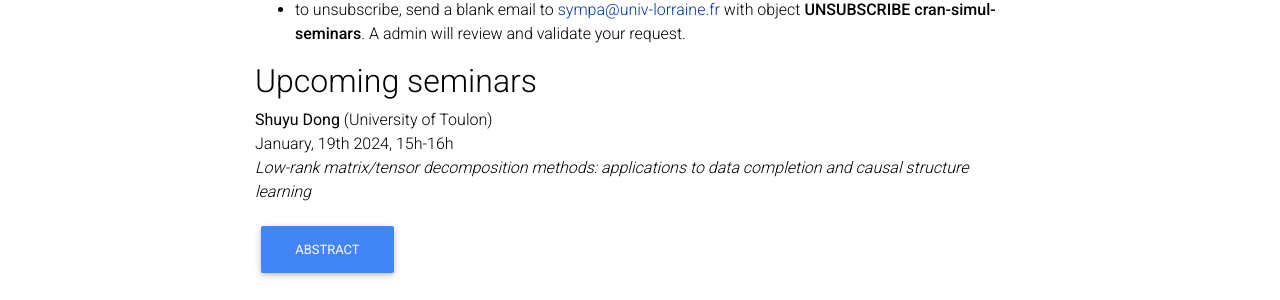
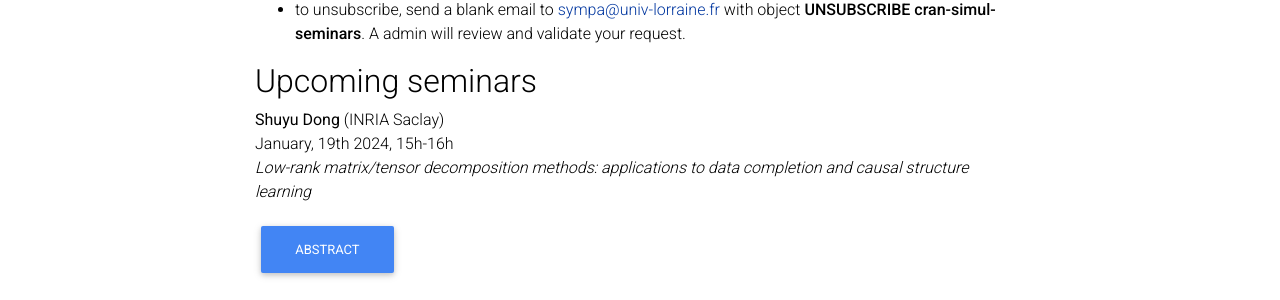
Before and after one commit to cran-simul/cran-simul.github.io, a Jekyll site: the page built from _pages/seminars.md, in a window 1280 px wide and 900 px high. Shown: the part 299-599 px from the top of the window. Built offline with Jekyll 4.4.1, drawn with Linux system fonts in a browser that asks for light colours; comment, search, counter and statistics services are not loaded; a style sheet for code colours, icons or effects is not loaded.

Commit message:
Update seminarlist.yml

```diff
--- a/_data/seminarlist.yml
+++ b/_data/seminarlist.yml
@@ -8,10 +8,11 @@
 #   active: 1
 
 -  speaker:  Shuyu Dong
-   institution: University of Toulon
+   institution: INRIA Saclay
    date:  January, 19th 2024, 15h-16h
    title: "Low-rank matrix/tensor decomposition methods: applications to data completion and causal structure learning "
    abstract: "Matrix and tensor decomposition plays a crucial role in addressing various real-world problems related to topics such as statistical inference, data acquisition, and data restoration. In this talk, we start with low-rank matrix/tensor models for the data completion problem [1,2]. We tackle this problem in the framework of low-rank matrix/tensor decomposition with a least-squares model. These rank-constrained problems are known not only for their low computational complexity but also the capability of extracting the most important information in the data. We discuss a type of Riemannian gradient-based algorithms that exploit the structure of these rank-constrained models. Secondly, we present a novel application of low-rank matrix methods in the context of causal structure learning. We will show how low-rank matrix decomposition, in combination with a sparse mask operator, can be used to efficiently find directed acyclic graphs (DAGs) proximal to a given graph (with cycles). Furthermore, for learning causal DAGs from observational data, we present a sparse matrix decomposition method [4] and discuss its efficiency through experiments on synthetic and real-world data.
+
    [1] S. Dong, P.-A. Absil, and K. A. Gallivan, Riemannian gradient descent methods for graph-regularized matrix completion. Linear Algebra and its Applications 623 (2021), 193-235
 [2] S. Dong, B. Gao, Y. Guan, and F. Glineur, New Riemannian preconditioned algorithms for tensor completion via polyadic decomposition, SIAM Journal on Matrix Analysis and Applications 43 (2) (2022), 840-866
 [3] S. Dong and M. Sebag, From graphs to DAGs: a low-complexity model and a scalable algorithm, European Conference on Machine Learning and Principles and Practice of Knowledge Discovery in Databases (ECML-PKDD), 2022
```
